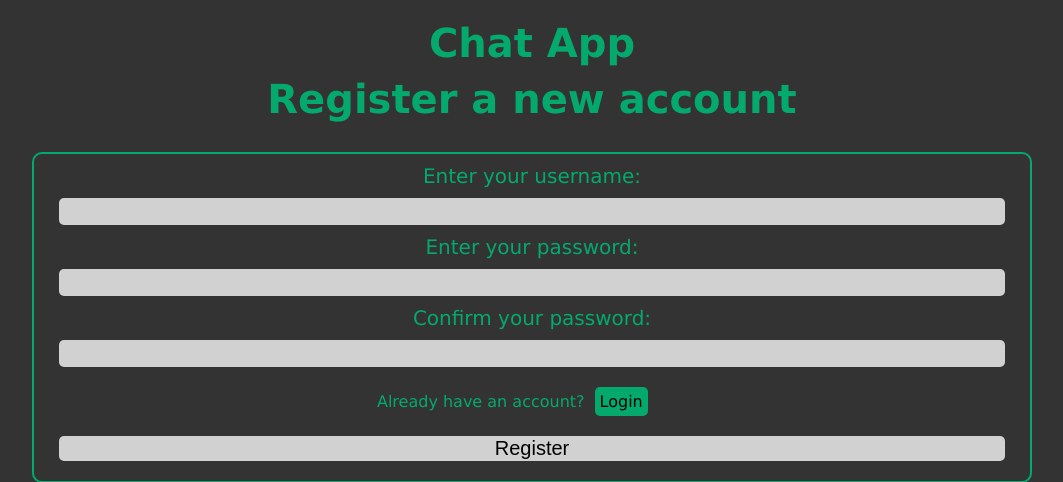
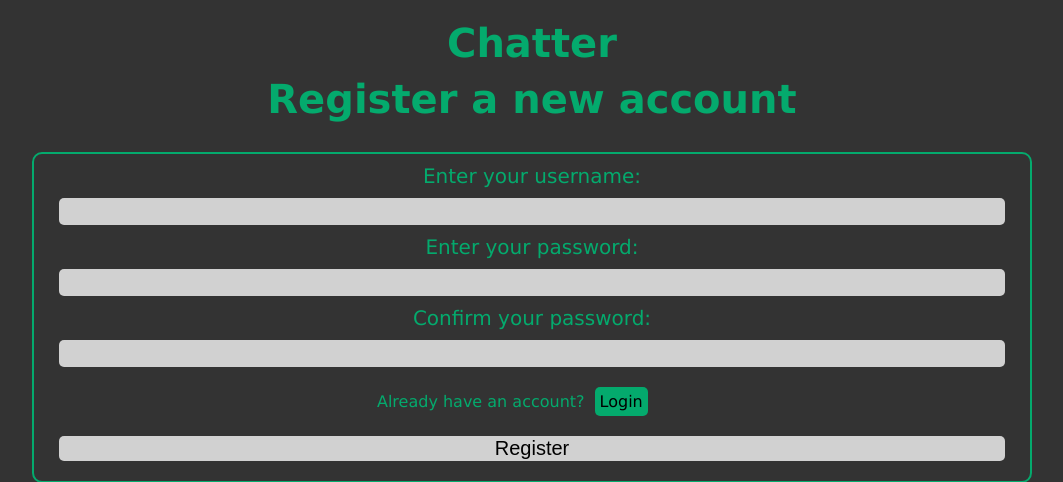
Before and after one commit to totensee/chatapp, a Flask app: page /register in a window 1280 px wide. Shown: the top 482 px of the page, without its empty margins (108-1171 px from the left). Run offline with Flask 2, Linux system fonts and the light colour scheme.

Commit message:
Added requirements.txt

```diff
--- a/chatapp/templates/register.html
+++ b/chatapp/templates/register.html
@@ -22,7 +22,7 @@
         {% endfor %}
     {% endwith %}
 
-    <h1 class="title">Chat App</h1>
+    <h1 class="title">Chatter</h1>
     <h1 class="register-title">Register a new account</h1>
     <div class="form-container">
         <div class="inner-form-container">
--- /dev/null
+++ b/requirements.txt
@@ -0,0 +1,4 @@
+flask
+flask-login
+flask-sqlalchemy
+flask-bcrypt
```
